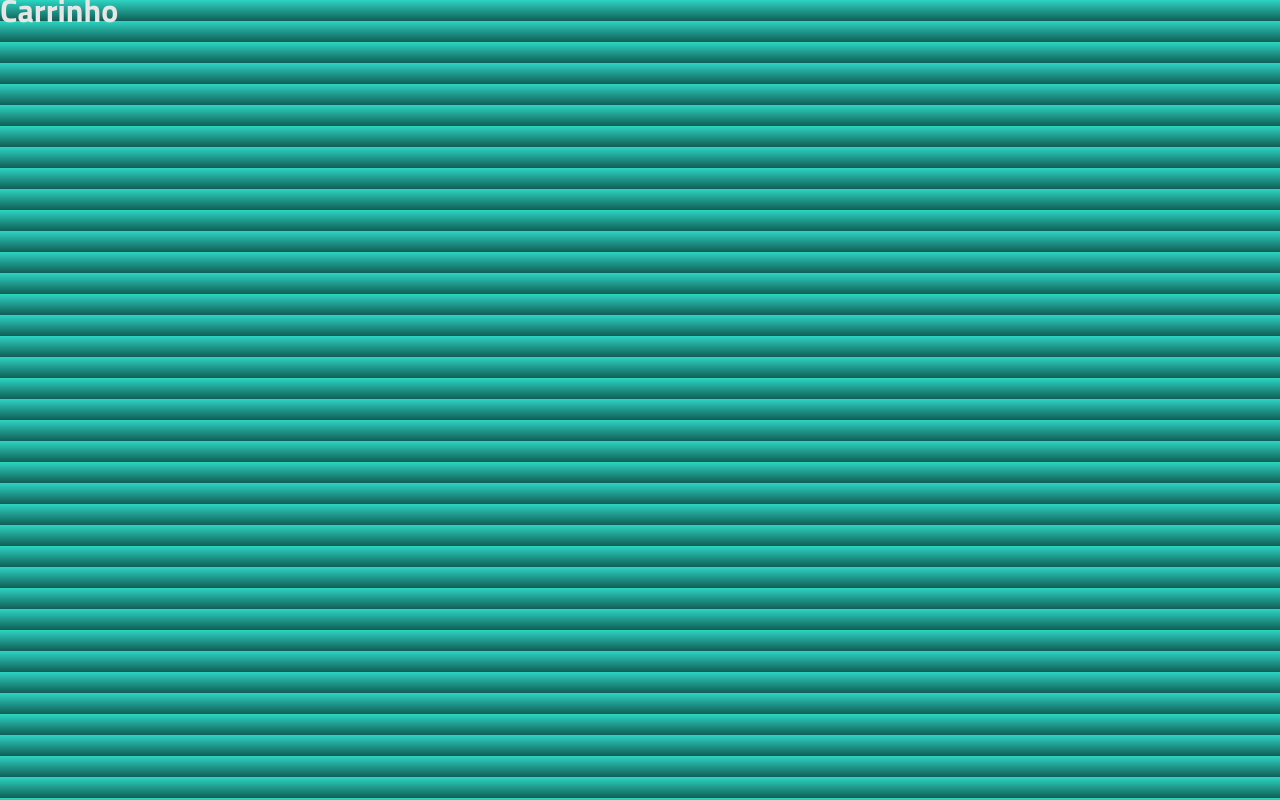
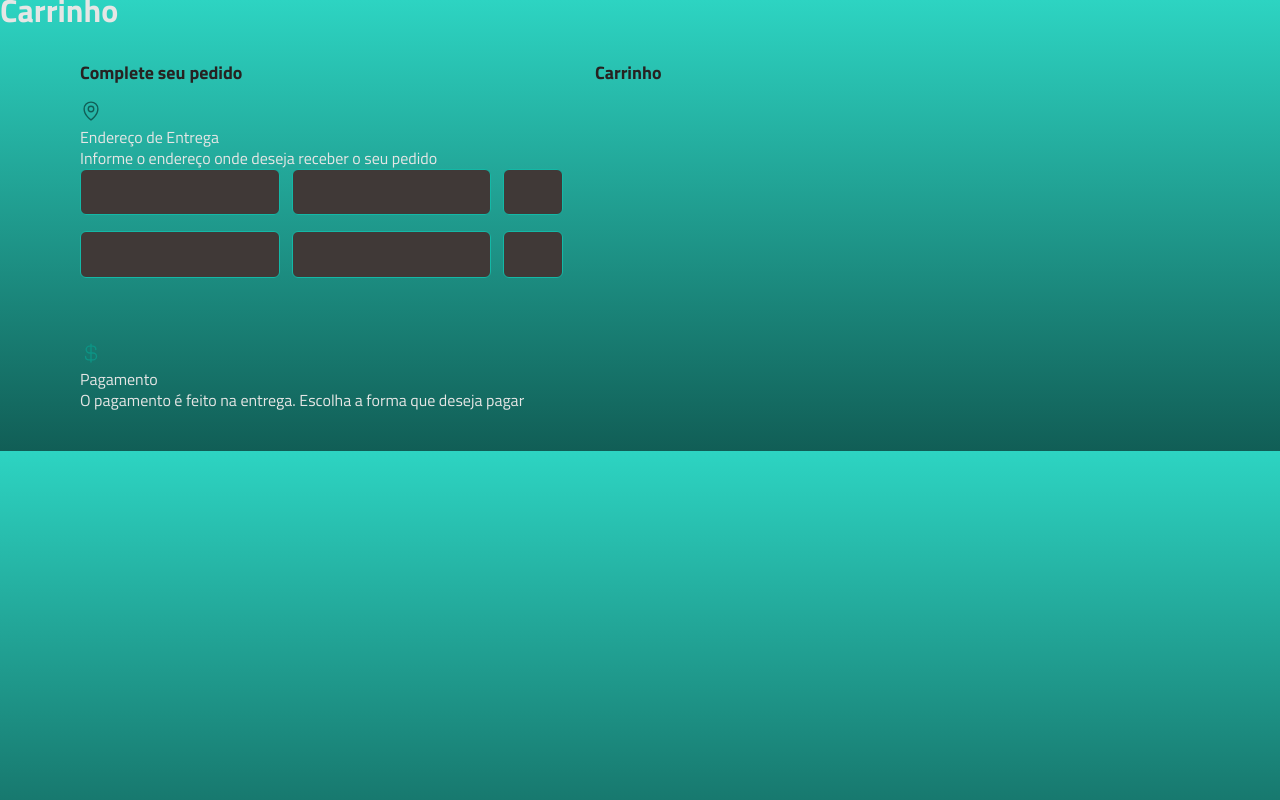
Before and after one commit to AlmirJrDev/car.shop, a React (Vite) app: page /cart in a window 1280 px wide. Built offline with nearby package versions, Linux system fonts and the light colour scheme.

Commit message:
style: new components textinput, style for cart

```diff
--- /dev/null
+++ b/src/components/Form/TextInput/index.tsx
@@ -0,0 +1,31 @@
+import {
+
+
+  forwardRef,
+
+} from 'react'
+
+
+import { Box, Container,  } from './styles'
+
+
+
+export const TextInput = forwardRef(function TextInput(
+
+) {
+
+
+  return (
+    <Box >
+      <Container>
+        <input
+          type="text"
+        />
+
+
+      </Container>
+
+
+    </Box>
+  )
+})
--- /dev/null
+++ b/src/components/Form/TextInput/styles.ts
@@ -0,0 +1,56 @@
+import styled from 'styled-components'
+
+import { mixins } from '../../../styles/mixins'
+
+export const Box = styled.div`
+  display: flex;
+  flex-direction: column;
+  gap: 8px;
+`
+
+export const Container = styled.label`
+  display: flex;
+  align-items: center;
+  justify-content: space-between;
+  border-radius: 6px;
+  border: 1px solid ${({ theme }) => theme.colors['base-button']};
+  border-radius: 6px;
+
+  background-color: ${({ theme }) => theme.colors['base-input']};
+
+  transition: all 0.2s;
+
+  &[data-state='focused'] {
+    border-color: ${({ theme }) => theme.colors['teal-dark']};
+  }
+
+  &[data-state='blurred'] {
+    border-color: ${({ theme }) => theme.colors['base-button']};
+  }
+
+  input {
+    color: ${({ theme }) => theme.colors['base-text']};
+    width: 100%;
+    background-color: transparent;
+    border: none;
+    padding: 12px;
+    outline: none;
+
+    &::placeholder {
+      color: ${({ theme }) => theme.colors['base-label']};
+    }
+  }
+
+  span {
+    color: ${({ theme }) => theme.colors['base-label']};
+    padding-right: 12px;
+    ${mixins.fonts.textS};
+    font-style: italic;
+  }
+`
+
+export const ErrorMessage = styled.p`
+  ${mixins.fonts.textXS};
+  font-weight: 400;
+  color: red;
+`
--- a/src/pages/Cart/index.tsx
+++ b/src/pages/Cart/index.tsx
@@ -1,10 +1,87 @@
 import { Helmet } from 'react-helmet-async'
 
+import {
+
+  CurrencyDollar,
+  MapPin,
+
+} from '@phosphor-icons/react'
+
+import {
+  AddressContainer,
+  AddressForm,
+  AddressHeading,
+
+  Container,
+  InfoContainer,
+  PaymentContainer,
+
+  PaymentHeading,
+  PaymentOptions,
+} from './styles'
+
+
+import { TextInput } from '../../components/Form/TextInput'
 export function Cart() {
   return (
     <>
       <Helmet title="Carrinho" />
       <h1>Carrinho</h1>
+
+      <Container>
+      <InfoContainer>
+        <h2>Complete seu pedido</h2>
+
+        <form id="order" >
+          <AddressContainer>
+            <AddressHeading>
+              <MapPin size={22} />
+
+              <div>
+                <span>Endereço de Entrega</span>
+
+                <p>Informe o endereço onde deseja receber o seu pedido</p>
+              </div>
+            </AddressHeading>
+
+            <AddressForm>
+            <TextInput/>
+            <TextInput/>
+            <TextInput/>
+            <TextInput/>
+            <TextInput/>
+            <TextInput/>
+            </AddressForm>
+          </AddressContainer>
+
+          <PaymentContainer>
+            <PaymentHeading>
+              <CurrencyDollar size={22} />
+
+              <div>
+                <span>Pagamento</span>
+
+                <p>
+                  O pagamento é feito na entrega. Escolha a forma que deseja
+                  pagar
+                </p>
+              </div>
+            </PaymentHeading>
+
+            <PaymentOptions>
+
+
+            </PaymentOptions>
+          </PaymentContainer>
+        </form>
+      </InfoContainer>
+
+      <InfoContainer>
+        <h2>Carrinho</h2>
+
+
+      </InfoContainer>
+    </Container>
     </>
   )
 }
--- /dev/null
+++ b/src/pages/Cart/styles.ts
@@ -0,0 +1,71 @@
+import styled from 'styled-components'
+
+import { mixins } from '../../styles/mixins'
+
+export const Container = styled.main`
+  display: flex;
+  max-width: 1160px;
+  padding: 40px 20px;
+  margin: 0 auto;
+  gap: 32px;
+`
+
+export const InfoContainer = styled.div`
+  display: flex;
+  flex-direction: column;
+  gap: 16px;
+
+  h2 {
+    ${mixins.fonts.titleXS};
+    color: ${({ theme }) => theme.colors['base-subtitle']};
+  }
+
+  > form {
+    display: flex;
+    flex-direction: column;
+    gap: 32px;
+  }
+`
+
+
+export const AddressContainer = styled.div``
+
+
+
+export const AddressHeading = styled.div`
+  svg {
+    color: ${({ theme }) => theme.colors.teal};
+  }
+`
+
+export const AddressForm = styled.div`
+  display: grid;
+  grid-template-areas:
+    'cep . .'
+    'street street street'
+    'number fullAddress fullAddress'
+    'neighborhood city state';
+  grid-template-columns: 200px 1fr 60px;
+  grid-gap: 16px 12px;
+`
+
+export const PaymentContainer = styled.div``
+
+export const PaymentHeading = styled.div`
+  svg {
+    color: ${({ theme }) => theme.colors.green};
+  }
+`
+
+export const PaymentOptions = styled.div`
+  display: flex;
+  flex-direction: column;
+  gap: 8px;
+
+  > div {
+    display: flex;
+    align-items: center;
+    justify-content: space-between;
+    gap: 12px;
+  }
+`
```
